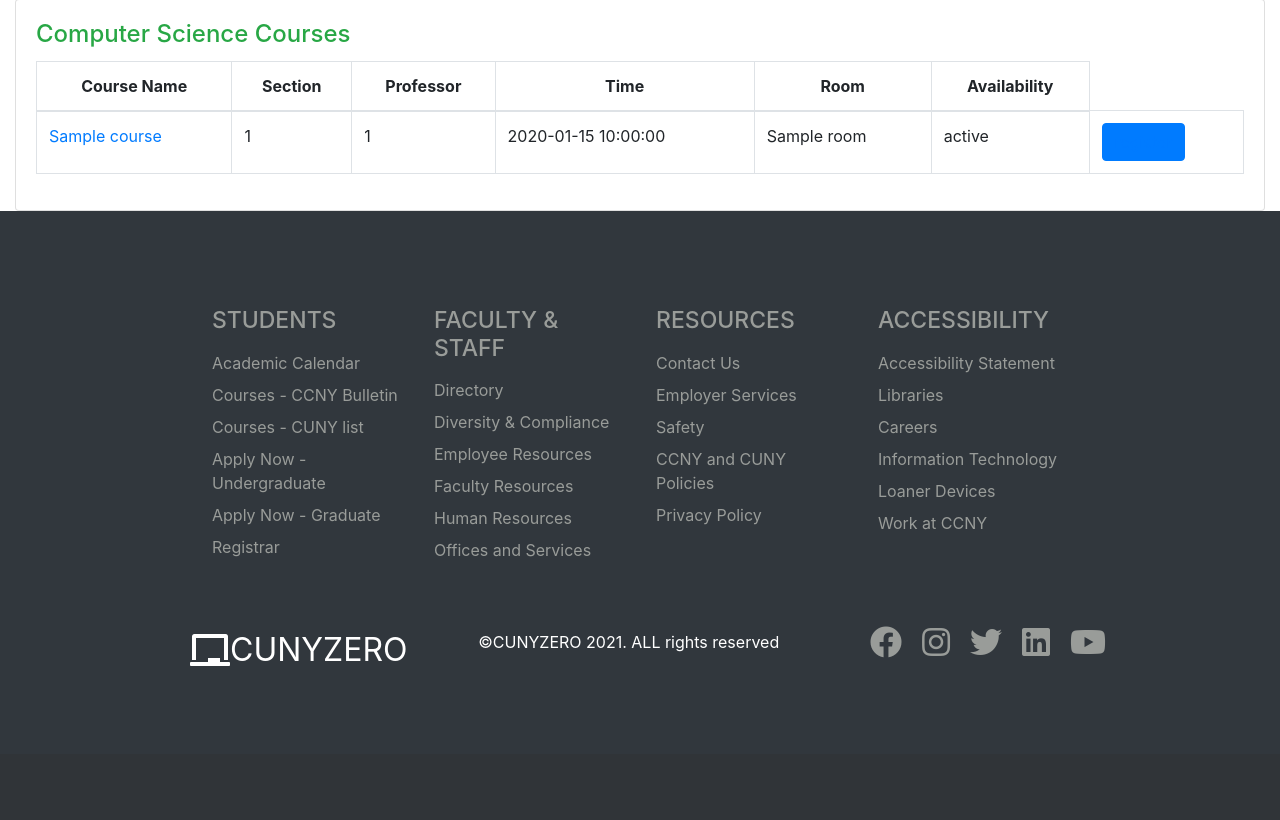
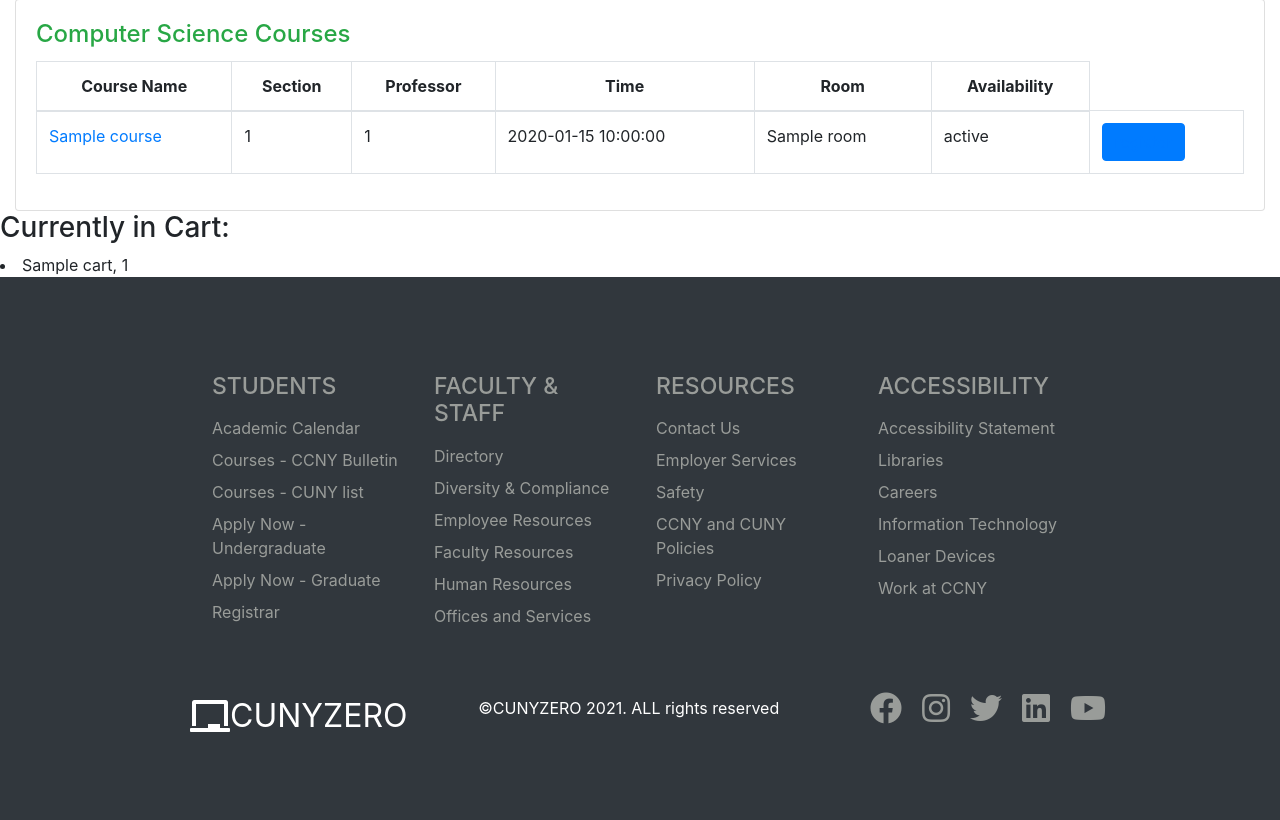
Before and after one commit to tryingtolearn11/322_project, a Flask app: template app/templates/course_registration.html in a window 1280 px wide. Shown: the part 266-1086 px from the top of the page. Before the commit the page ends 932 px from the top, so only its background shows below. Run offline with Flask 2, Linux system fonts and the light colour scheme; the template is opened without the code that fills it: most values are stand-ins (such as "Sample title", 1, 10 or a date in 2020); some libraries are stand-ins or nearby versions.

Commit message:
course_reg

```diff
--- a/app/templates/course_page_registration.html
+++ b/app/templates/course_page_registration.html
@@ -18,7 +18,9 @@
 <li> Course ID : {{ c.courseID }}</li>
 <li> Class seats : {{ c.seatsNextSemester }}</li>
 <button type="button" class="btn btn-primary"> <a href="{{
-        url_for('addToCart', courseID=c.courseID)}}">Add to shopping Cart</a></button>
+        url_for('addToCart', courseID=c.courseID)}}">Add to Shopping Cart</a></button>
+<button type="button" class="btn btn-danger"> <a href="{{
+        url_for('removeFromCart', courseID=c.courseID)}}">Remove from Shopping Cart</a></button>
 {% endfor %}
 {% endif %}
 </body>
--- a/app/templates/course_registration.html
+++ b/app/templates/course_registration.html
@@ -13,7 +13,6 @@
     <h5>2) No time conflict among chosen classes.</h5>
     <h5>3) If class limit is reached, you will be put in the wait-list that only the course instructor can let in.</h5>
     <h5>4) You can retake the same class if you got F before.</h5>
-    <h5> {{current_user.shoppingCart}}</h5>
 </head>
 
 <body>
@@ -52,6 +51,15 @@
             </div>
         </div>
     </div>
+    <div>
+        <h3>Currently in Cart:</h3>
+        {% if cart != 0 %}
+            {% for c in cart %}
+            <li> {{ c.courseName }}, {{ c.classID }}</li>
+            {% endfor %}
+        {% endif %}
+    </div>
+
 
 </body>
 </html>
```
